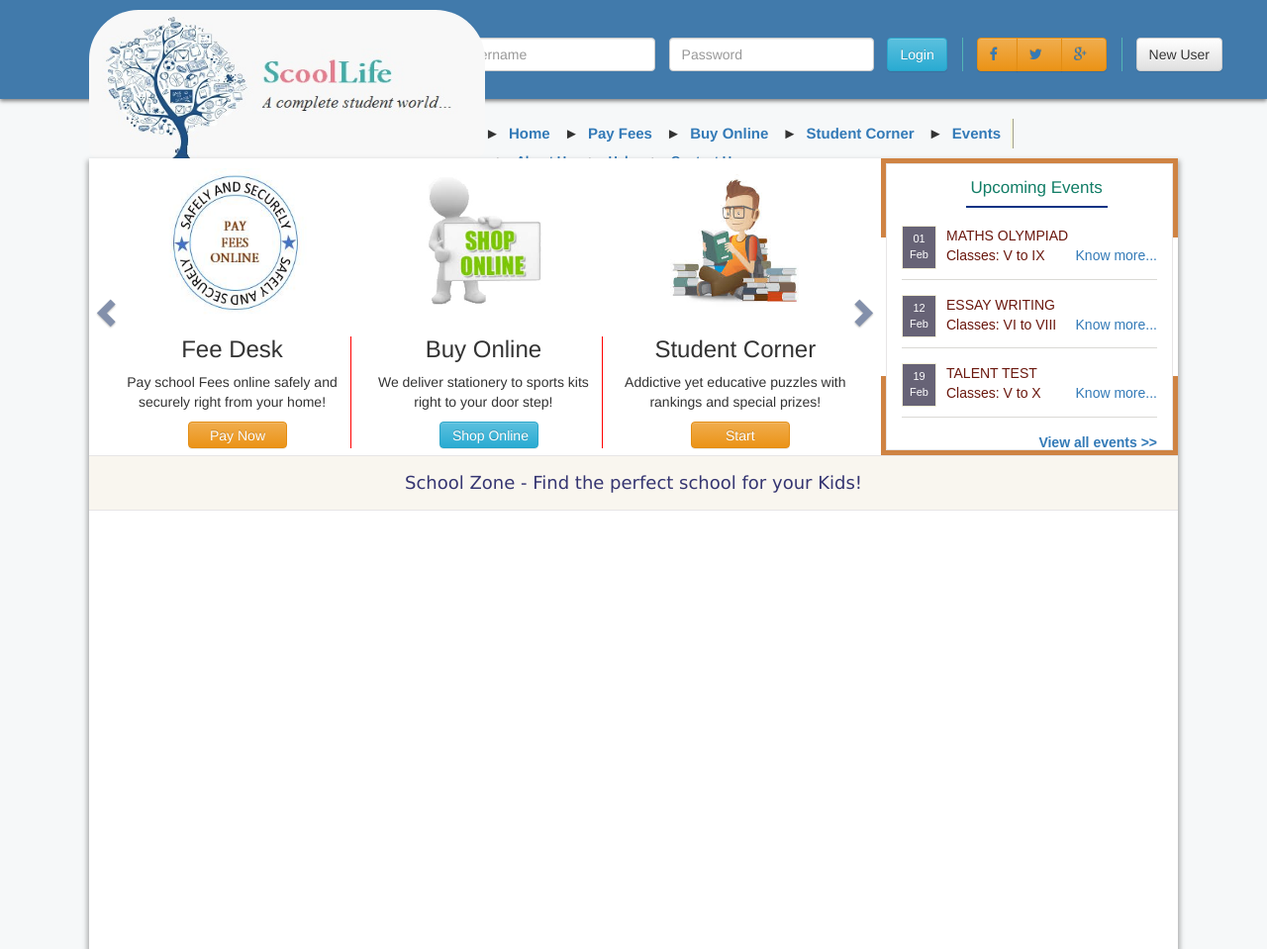
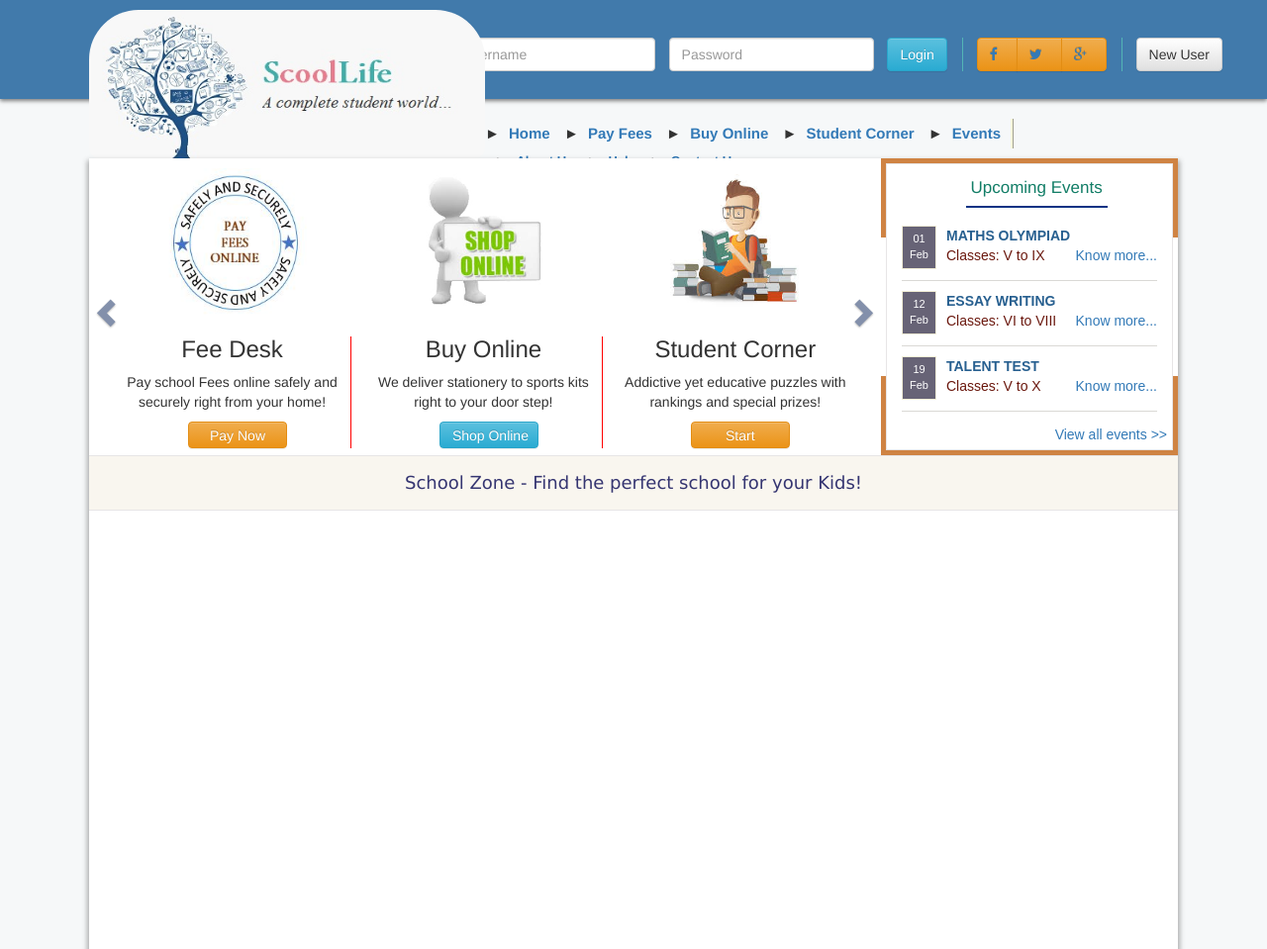
Before and after one commit to ABHIJEET-SRIDHAR-M/ScoolLife-GitHub, a PHP site: page / in a window 1280 px wide. Shown: the top 959 px of the page at 99% size. Run offline with PHP 8.4, Linux system fonts and the light colour scheme.

Commit message:
design changes for events

```diff
--- a/common_files/slider_mp_inc.php
+++ b/common_files/slider_mp_inc.php
@@ -63,7 +63,7 @@
 					<span class="date"> 01 </span> <!-- Change the date here -->
 					<span class="day"> Feb </span> <!-- Change the month here -->
 				</aside>
-				<p>MATHS OLYMPIAD</p> <p class="alignleft">Classes: V to IX</p> <p class="alignright"> <a href="#"> Know more... </a></p>
+				<p class = "event_name">MATHS OLYMPIAD</p> <p class="alignleft events_description">Classes: V to IX</p> <p class="alignright"> <a href="#"> Know more... </a></p>
 				<div style="clear: both;"></div>
 
 			</li>
@@ -73,7 +73,7 @@
 					<span class="date"> 12 </span> <!-- Change the date here -->
 					<span class="day"> Feb </span> <!-- Change the month here -->
 				</aside>
-				<p>ESSAY WRITING</p> <p class="alignleft">Classes: VI to VIII</p> <p class="alignright"> <a href="#"> Know more... </a></p>
+				<p class = "event_name">ESSAY WRITING</p> <p class="alignleft events_description">Classes: VI to VIII</p> <p class="alignright"> <a href="#"> Know more... </a></p>
 				<div style="clear: both;"></div>
 
 			</li>
@@ -83,12 +83,12 @@
 					<span class="date"> 19 </span> <!-- Change the date here -->
 					<span class="day"> Feb </span> <!-- Change the month here -->
 				</aside>
-				<p>TALENT TEST</p> <p class="alignleft">Classes: V to X</p> <p class="alignright"> <a href="#"> Know more... </a></p>
+				<p class = "event_name">TALENT TEST</p> <p class="alignleft events_description">Classes: V to X</p> <p class="alignright"> <a href="#"> Know more... </a></p>
 				<div style="clear: both;"></div>
 
 			</li>
 
-			<p class="alignright"><a href="#"><strong>View all events >> </strong></a>
+			<a class = "events_viewall" href="#">View all events >></a>
 
 		</ul>
 	</div>
--- a/css/slider_mp_styles.css
+++ b/css/slider_mp_styles.css
@@ -79,8 +79,8 @@
 .events_mp .events_body >ul >li {
 	overflow: hidden;
     border-bottom: 1px solid #dad9d5;
-	padding-bottom:10px;
-    margin-bottom: 15px;
+	padding-bottom:5px;
+    margin-bottom: 10px;
 }
 .alignleft {
 	float: left;
@@ -89,7 +89,17 @@
 	float: right;
 }
 
-.events_mp .events_body >ul >li> p{
+.events_description{
 	margin:0px;
 	color:#6b180e;
 }
+.event_name{
+	margin:0px;
+	font-weight: 600;
+	color:#286090
+}
+.events_viewall{
+	position:absolute;
+	right:5px;
+	bottom:5px;
+}
```
